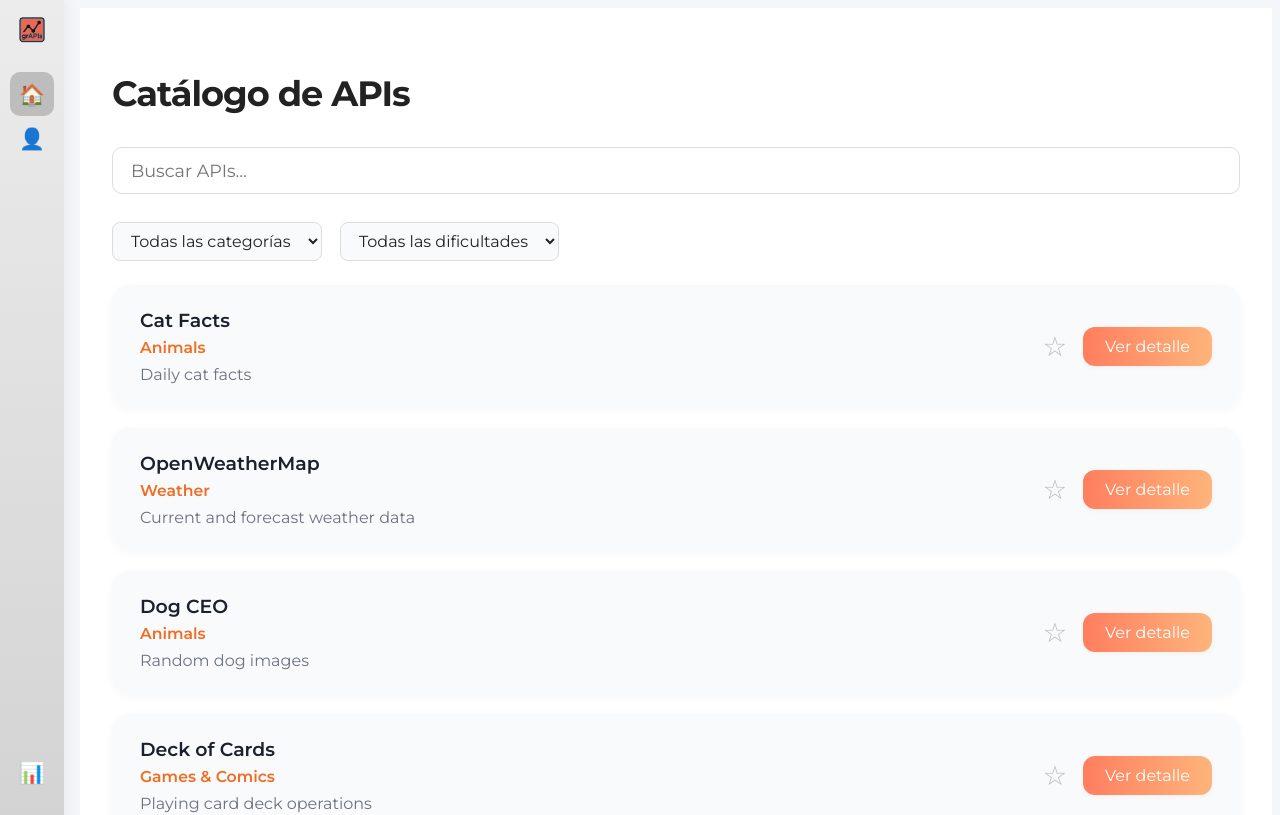
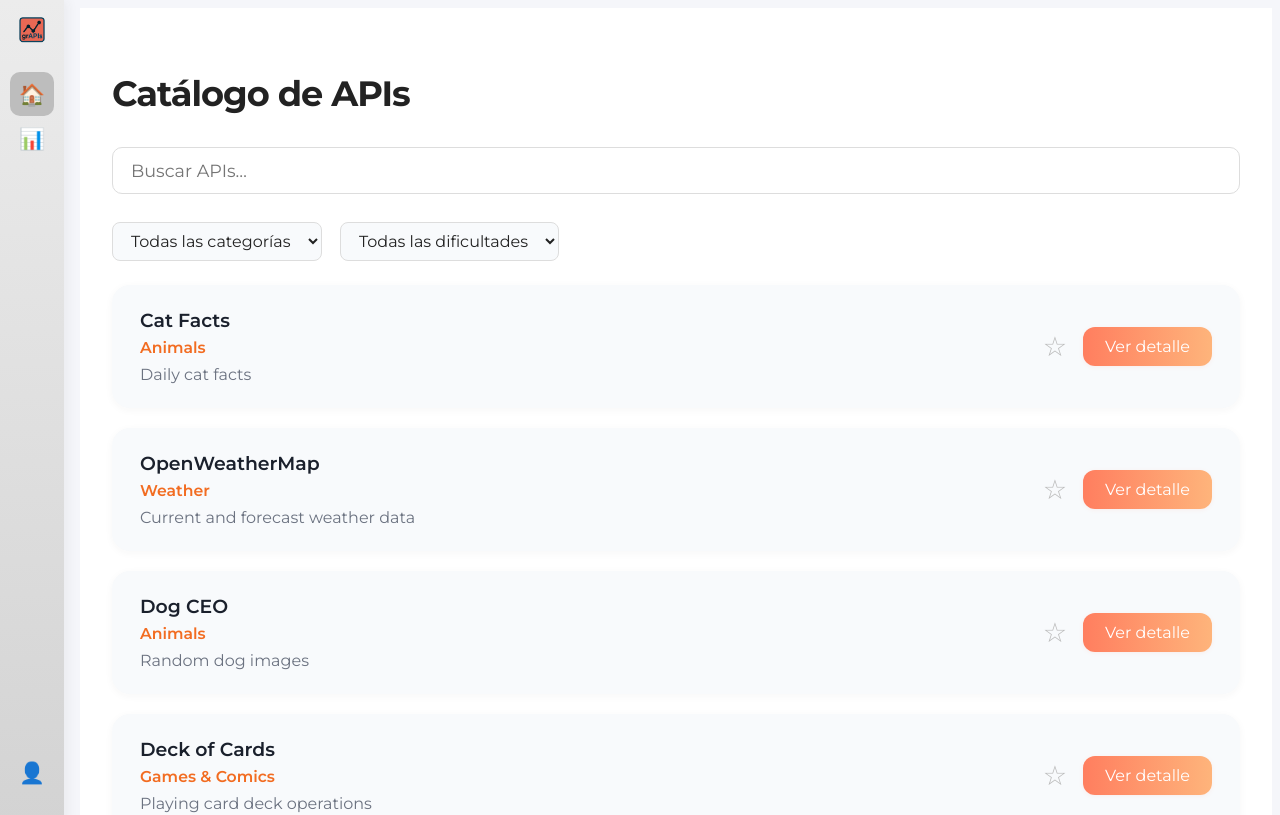
Before and after one commit to patriciobaez/PNT2, a Vue app: page / in a window 1280 px wide. Shown: the top 815 px of the page. Built offline with nearby package versions, Linux system fonts and the light colour scheme.

Commit message:
Swaps routes for "Perfil" and "Métricas" in navbar
Rearranges the order of the "Perfil" and "Métricas" routes in the navbar to align with updated navigation requirements. Ensures proper icons and link titles are displayed for each route.

```diff
--- a/src/components/Navbar.vue
+++ b/src/components/Navbar.vue
@@ -10,15 +10,16 @@
         </RouterLink>
       </li>
       <li>
+        <RouterLink to="/metrics" class="navbar-btn" title="Métricas">
+          <span class="icon">📊</span>
+        </RouterLink>
+      </li>
+      <li>
         <RouterLink to="/perfil" class="navbar-btn" title="Perfil">
           <span class="icon">👤</span>
         </RouterLink>
       </li>
-      <li>
-        <RouterLink to="/metrics" class="navbar-btn" title="Métricas">
-          <span class="icon">📊</span>
-        </RouterLink>
-      </li>
+
     </ul>
   </nav>
 </template>
```
